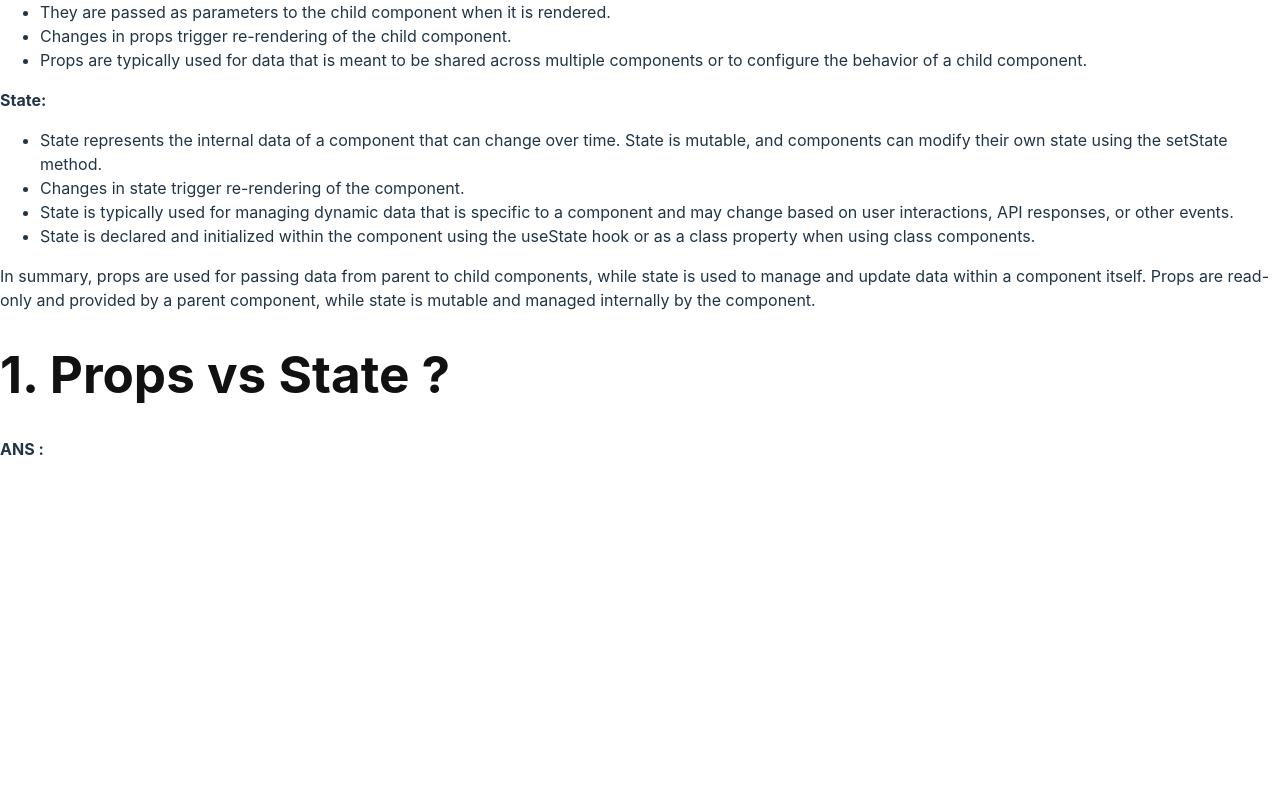
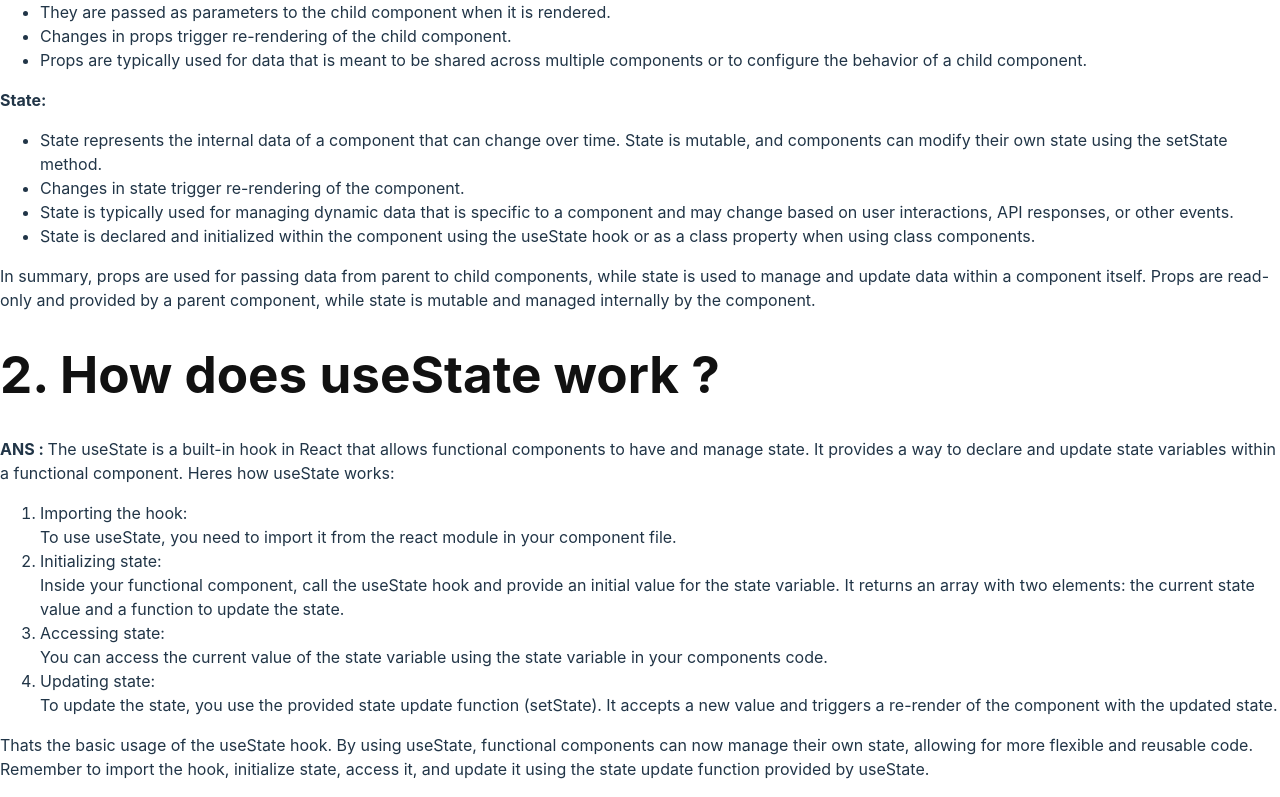
Before and after one commit to Saif-Tasnim/Knowledge-Cafe, a React (Vite) app: page / in a window 1280 px wide. Shown: the part 3831-4628 px from the top of the page. Before the commit the page ends 4308 px from the top, so only its background shows below. Built offline with nearby package versions, Linux system fonts and the light colour scheme.

Commit message:
ques-2 has done

```diff
--- a/src/Components/Answer/Answer.jsx
+++ b/src/Components/Answer/Answer.jsx
@@ -46,8 +46,25 @@ const Answer = () => {
 
             </p>
 
-            <h1> 1. Props vs State ? </h1>
-            <p><b>ANS : </b> </p>
+            <h1> 2. How does useState work ? </h1>
+            <p><b>ANS : </b>  The useState is a built-in hook in React that allows functional components to have and manage state. It provides a way to declare and update state variables within a functional component. Heres how useState works:
+
+                <ol>
+                    <li>Importing the hook: <br></br>
+                        To use useState, you need to import it from the react module in your component file. </li>
+
+                    <li> Initializing state: <br></br>
+                        Inside your functional component, call the useState hook and provide an initial value for the state variable. It returns an array with two elements: the current state value and a function to update the state. </li>
+
+                    <li>Accessing state: <br />
+                        You can access the current value of the state variable using the state variable in your components code.</li>
+
+                    <li>Updating state: <br />
+                        To update the state, you use the provided state update function (setState). It accepts a new value and triggers a re-render of the component with the updated state.
+                    </li>
+                </ol>
+                Thats the basic usage of the useState hook. By using useState, functional components can now manage their own state, allowing for more flexible and reusable code. Remember to import the hook, initialize state, access it, and update it using the state update function provided by useState.
+            </p>
 
         </div>
     );
```
